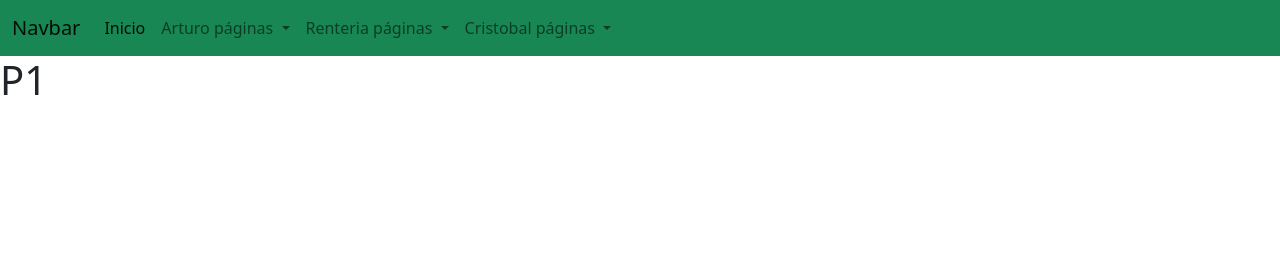
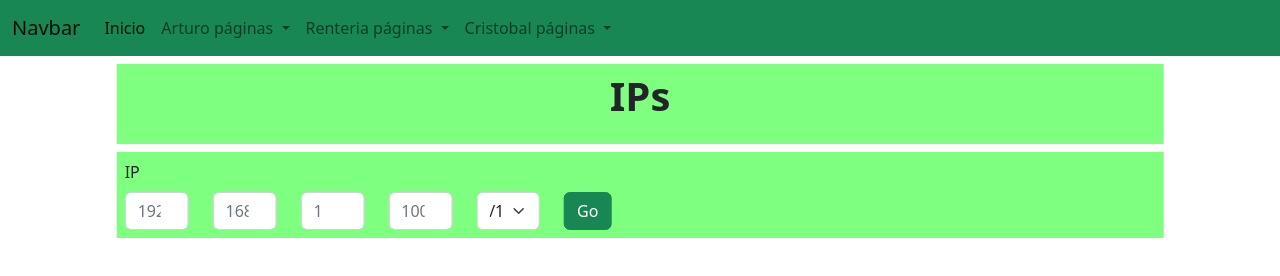
Before and after one commit to jarr2/Integradora, a plain HTML site: page Paginas Cristobal/Pagina 1.html in a window 1280 px wide. Drawn offline with nearby package versions, Linux system fonts and the light colour scheme.

Commit message:
Pagina uno Cris v1

```diff
--- a/Paginas Cristobal/Pagina 1.html
+++ b/Paginas Cristobal/Pagina 1.html
@@ -51,7 +51,107 @@
       </nav>
 </header>
 <body>
-    <h1>P1</h1>
+  <div class="container-fluid " >
+    <div class="col-12 col-sm-12 col-md-10 col-lg-10 col-xl-10 position-relative top-0 start-50 translate-middle-x p-2 mt-2" style="background-color: rgb(127, 255, 127);">
+        <p class="display-6 text-center fw-bold">IPs</p>
+    </div>
+    <div class="col-12 col-sm-12 col-md-10 col-lg-10 col-xl-10 position-relative top-0 start-50 translate-middle-x p-2 mt-2" style="background-color: rgb(127, 255, 127);">
+      <div class="row">
+        <div>
+          <label for="exampleFormControlInput1" class="form-label">IP</label>
+        </div>
+        <div class="col-1">
+          <input type="number" class="form-control" id="octeto1" min="1"  max="256" placeholder="192">
+        </div>
+        <div class="col-1">
+          <input type="number" class="form-control" id="octeto2" placeholder="168">
+        </div>
+        <div class="col-1">
+          <input type="number" class="form-control" id="octeto3" placeholder="1">
+        </div>
+        <div class="col-1">
+          <input type="number" class="form-control" id="octeto4" placeholder="100">
+        </div>
+        <div class="col-1">
+          <select class="form-select" aria-label="Default select example" id="messi">
+            <option value="1">/1</option>
+            <option value="2">/2</option>
+            <option value="3">/3</option>
+            <option value="4">/4</option>
+            <option value="5">/5</option>
+            <option value="6">/6</option>
+            <option value="7">/7</option>
+            <option value="8">/8</option>
+            <option value="9">/9</option>
+            <option value="10">/10</option>
+            <option value="11">/11</option>
+            <option value="12">/12</option>
+            <option value="13">/13</option>
+            <option value="14">/14</option>
+            <option value="15">/15</option>
+            <option value="16">/16</option>
+            <option value="17">/17</option>
+            <option value="18">/18</option>
+            <option value="19">/19</option>
+            <option value="20">/20</option>
+            <option value="21">/21</option>
+            <option value="22">/22</option>
+            <option value="23">/23</option>
+            <option value="24">/24</option>
+            <option value="25">/25</option>
+            <option value="26">/26</option>
+            <option value="27">/27</option>
+            <option value="28">/28</option>
+            <option value="29">/29</option>
+            <option value="30">/30</option>
+          </select>
+        </div>
+        <div class="col-1">
+          <button type="button"  class="btn btn-success" onclick="recabarDatos()">Go</button>
+        </div>
+      </div>
+
+    </div>
 </body>
 <script src="../resources/js/bootstrap.bundle.min.js"></script>
+<script>
+   function recabarDatos(){
+      octeto1 = document.getElementById("octeto1").value
+      octeto2 = document.getElementById("octeto2").value
+      octeto3 = document.getElementById("octeto3").value
+      octeto4 = document.getElementById("octeto4").value
+      mascara = document.getElementById("messi").value
+      octeto1= parseInt(octeto1,10)
+      octeto1= octeto1.toString(2)
+      octeto2= parseInt(octeto2,10)
+      octeto2= octeto2.toString(2)
+      octeto3= parseInt(octeto3,10)
+      octeto3= octeto3.toString(2)
+      octeto4= parseInt(octeto4,10)
+      octeto4= octeto4.toString(2)
+      ip = ""
+      let miArreglo = [octeto1,octeto2,octeto3,octeto4]
+      //unir octetos
+      for (let i = 0; i < 4; i++) {
+        bits= ""
+        cont= miArreglo[i].length
+        bin_f= 8-cont;
+        for(let i = 0; i< bin_f; i++){
+            bits= "0"+bits
+        }
+        miArreglo[i]= bits+miArreglo[i]
+        ip= ip+miArreglo[i]
+      }
+      parte_host = ip.substring(mascara);
+      bc = Math.pow(2, (32- parseInt(mascara)))-1
+      clasificar = parseInt(parte_host, 2);
+      if(clasificar == 0){
+        alert("red")
+      }else if(clasificar== bc){
+        alert("Broadcast")
+      }else{
+        alert("Host")
+      }
+   }
+</script>
 </html>
```
